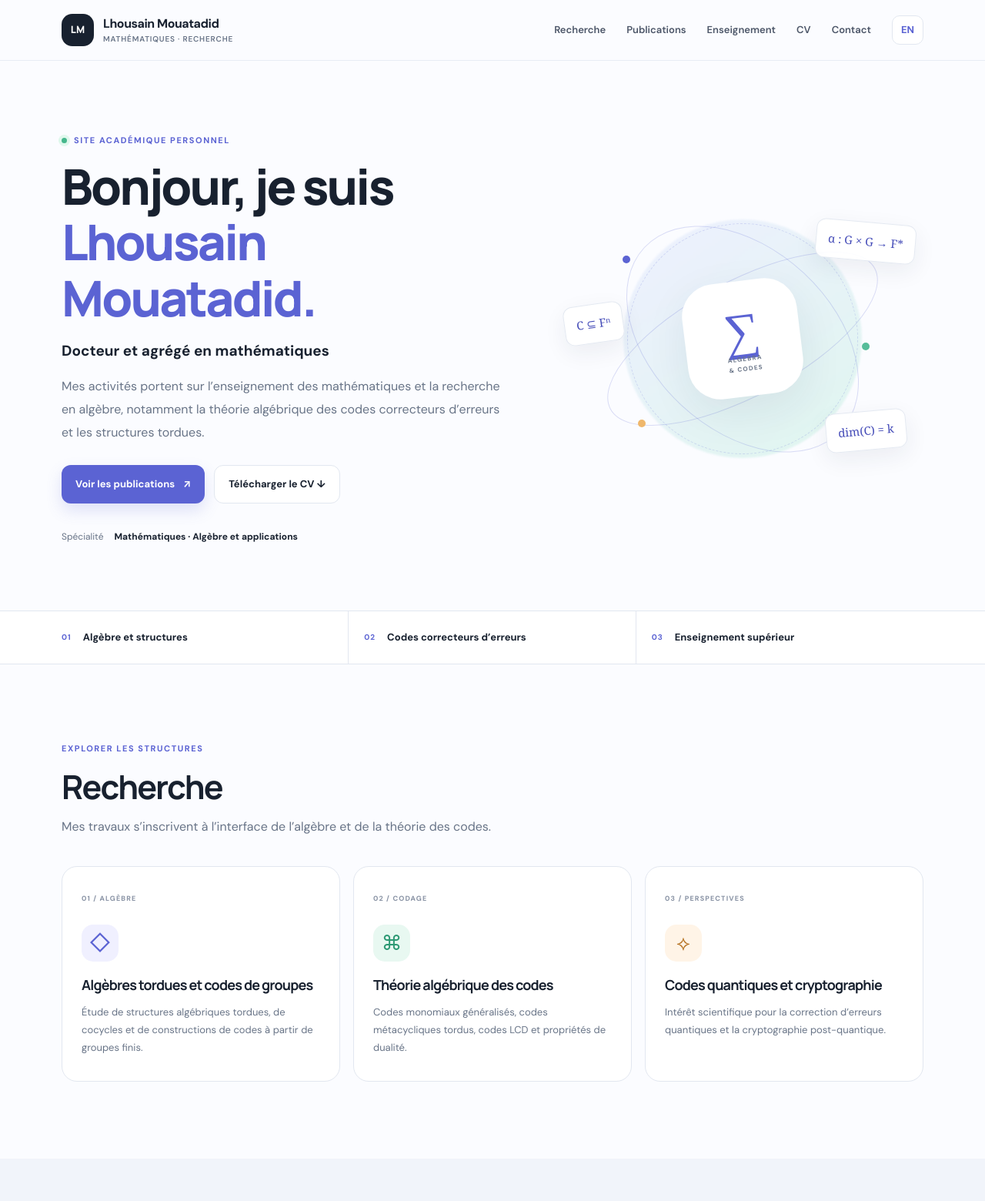
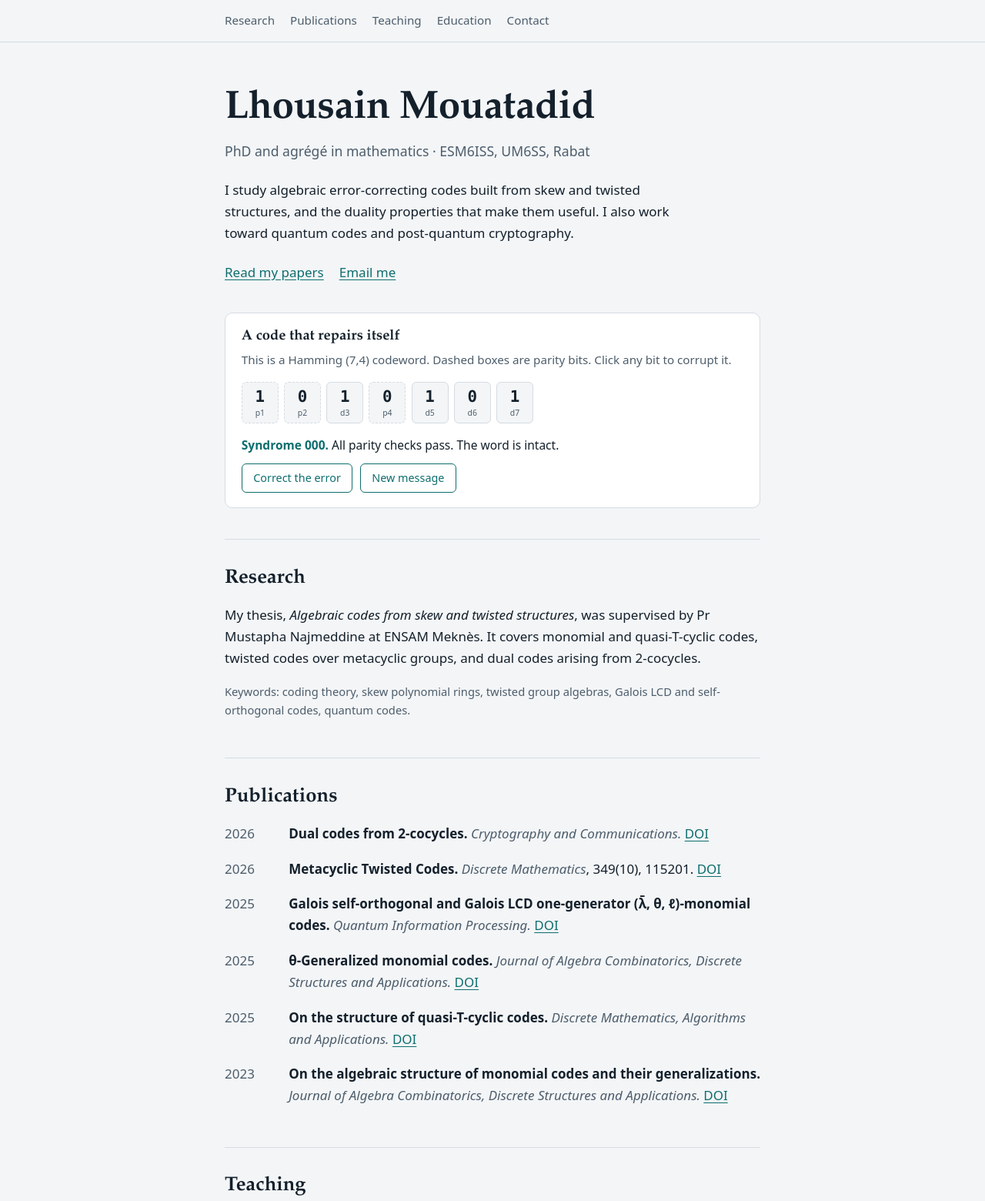
Before and after one commit to LMouatadid/mouatadid.github.com, a plain HTML site: page index.html in a window 1280 px wide. Shown: the top 1560 px of the page at 77% size. Drawn offline with Linux system fonts and the light colour scheme.

Commit message:
Add files via upload

```diff
--- a/index.html
+++ b/index.html
@@ -1,99 +1,179 @@
-<!doctype html>
-<html lang="fr">
+<!DOCTYPE html>
+<html lang="en">
 <head>
-  <meta charset="utf-8">
-  <meta name="viewport" content="width=device-width, initial-scale=1">
-  <meta name="theme-color" content="#f7f8fc">
-  <meta name="description" content="Site académique de Lhousain Mouatadid, docteur et agrégé en mathématiques. Recherche en algèbre et théorie des codes correcteurs d'erreurs.">
-  <title>Lhousain Mouatadid — Mathématiques</title>
-  <link rel="icon" href="assets/favicon.svg" type="image/svg+xml">
-  <link rel="stylesheet" href="styles.css">
-  <script defer src="script.js"></script>
+<meta charset="utf-8">
+<meta name="viewport" content="width=device-width, initial-scale=1">
+<title>Lhousain Mouatadid · Mathematics, coding theory</title>
+<meta name="description" content="Lhousain Mouatadid, PhD and agrégé in mathematics. Research on algebraic codes from skew and twisted structures.">
+<style>
+:root{
+  --bg:#f3f5f7; --ink:#14202b; --muted:#4d5d6b; --line:#d5dce2;
+  --accent:#0f6e6e; --err:#c8321e; --card:#ffffff;
+  color-scheme:light;
+}
+@media (prefers-color-scheme:dark){
+  :root{--bg:#10181f; --ink:#e6edf2; --muted:#9bacb9; --line:#27343f; --accent:#5cc4c0; --err:#ff7a64; --card:#16212a; color-scheme:dark;}
+}
+*{box-sizing:border-box}
+html{scroll-behavior:smooth}
+body{margin:0;background:var(--bg);color:var(--ink);font:17px/1.65 system-ui,-apple-system,"Segoe UI",Roboto,sans-serif}
+a{color:var(--accent);text-underline-offset:3px}
+a:focus-visible,button:focus-visible{outline:3px solid var(--accent);outline-offset:3px}
+.wrap{max-width:46rem;margin:0 auto;padding:0 1.25rem}
+h1,h2,h3{font-family:"Iowan Old Style","Palatino Linotype",Palatino,Georgia,serif;line-height:1.2;margin:0}
+nav{border-bottom:1px solid var(--line)}
+nav .wrap{display:flex;gap:1.25rem;flex-wrap:wrap;padding-top:.9rem;padding-bottom:.9rem;font-size:.95rem}
+nav a{color:var(--muted);text-decoration:none}
+nav a:hover{color:var(--accent)}
+header{padding:3.5rem 0 2.5rem}
+h1{font-size:clamp(2.2rem,6vw,3.2rem);font-weight:600;letter-spacing:-.01em}
+.role{margin:.6rem 0 0;color:var(--muted);font-size:1.1rem}
+.lead{margin:1.4rem 0 0;max-width:38rem}
+.links{display:flex;gap:1.25rem;flex-wrap:wrap;margin-top:1.4rem}
+
+/* Hamming demo */
+.demo{margin-top:2.4rem;background:var(--card);border:1px solid var(--line);border-radius:10px;padding:1.2rem 1.3rem}
+.demo h2{font-size:1.15rem}
+.demo p{margin:.4rem 0 1rem;color:var(--muted);font-size:.95rem}
+.bits{display:flex;gap:.45rem;flex-wrap:wrap}
+.bit{width:3rem;height:3.4rem;border:1.5px solid var(--line);border-radius:6px;background:var(--bg);color:var(--ink);
+  font:600 1.3rem ui-monospace,SFMono-Regular,Menlo,monospace;cursor:pointer;display:flex;flex-direction:column;align-items:center;justify-content:center;line-height:1.1}
+.bit small{font:400 .65rem system-ui,sans-serif;color:var(--muted);margin-top:.15rem}
+.bit.parity{border-style:dashed}
+.bit.bad{border-color:var(--err);color:var(--err);background:color-mix(in srgb,var(--err) 10%,var(--bg))}
+.status{margin:1rem 0 .6rem;min-height:1.6em;font-size:.97rem}
+.status b{color:var(--err)}
+.status.ok b{color:var(--accent)}
+.btns{display:flex;gap:.6rem}
+.btns button{font:inherit;font-size:.9rem;padding:.4rem .9rem;border-radius:6px;border:1px solid var(--accent);background:transparent;color:var(--accent);cursor:pointer}
+.btns button:hover{background:var(--accent);color:var(--bg)}
+
+section{padding:2.2rem 0;border-top:1px solid var(--line)}
+section>h2{font-size:1.6rem;margin-bottom:1.1rem}
+ul.plain{list-style:none;margin:0;padding:0}
+.pub,.row{display:grid;grid-template-columns:4.2rem 1fr;gap:.2rem 1rem;margin-bottom:1.1rem}
+.pub .y,.row .y{color:var(--muted);font-variant-numeric:tabular-nums}
+.pub em,.row em{color:var(--muted)}
+.t{font-weight:600}
+.small{font-size:.92rem;color:var(--muted)}
+footer{padding:2rem 0 3rem;border-top:1px solid var(--line);color:var(--muted);font-size:.9rem}
+@media (max-width:520px){.pub,.row{grid-template-columns:1fr}}
+@media (prefers-reduced-motion:no-preference){.bit{transition:background .15s,border-color .15s}}
+</style>
 </head>
 <body>
-  <a class="skip-link" href="#main" data-i18n="skip">Aller au contenu</a>
-  <header class="site-header">
-    <div class="container nav-wrap">
-      <a class="brand" href="#home" aria-label="Lhousain Mouatadid — accueil"><span class="brand-mark">LM</span><span>Lhousain Mouatadid<span class="brand-sub">Mathématiques · Recherche</span></span></a>
-      <button class="menu-toggle" aria-expanded="false" aria-controls="main-nav"><span></span><span></span><span class="sr-only">Ouvrir le menu</span></button>
-      <nav id="main-nav" class="main-nav" aria-label="Navigation principale">
-        <a href="#research" data-i18n="navResearch">Recherche</a>
-        <a href="#publications" data-i18n="navPublications">Publications</a>
-        <a href="#teaching" data-i18n="navTeaching">Enseignement</a>
-        <a href="#cv" data-i18n="navCV">CV</a>
-        <a href="#contact" data-i18n="navContact">Contact</a>
-        <button id="language-toggle" class="language-toggle" type="button" aria-label="Switch to English">EN</button>
-      </nav>
-    </div>
-  </header>
+<nav><div class="wrap">
+  <a href="#research">Research</a><a href="#publications">Publications</a><a href="#teaching">Teaching</a><a href="#education">Education</a><a href="#contact">Contact</a>
+</div></nav>
 
-  <main id="main">
-    <section id="home" class="hero section-pad">
-      <div class="container hero-grid">
-        <div class="hero-copy">
-          <p class="eyebrow"><span class="status-dot"></span><span data-i18n="eyebrow">Site académique personnel</span></p>
-          <h1><span data-i18n="hello">Bonjour, je suis</span><br><span class="name">Lhousain Mouatadid.</span></h1>
-          <p class="hero-title" data-i18n="role">Docteur et agrégé en mathématiques</p>
-          <p class="hero-intro" data-i18n="intro">Mes activités portent sur l’enseignement des mathématiques et la recherche en algèbre, notamment la théorie algébrique des codes correcteurs d’erreurs et les structures tordues.</p>
-          <div class="hero-actions">
-            <a class="button button-primary" href="#publications" data-i18n="viewPubs">Voir les publications <span aria-hidden="true">↗</span></a>
-            <a class="button button-secondary" href="documents/CV_Lhousain_Mouatadid.pdf" download data-i18n="downloadCV">Télécharger le CV ↓</a>
-          </div>
-          <div class="hero-meta"><span data-i18n="specialtyLabel">Spécialité</span><strong data-i18n="specialty">Mathématiques · Algèbre et applications</strong></div>
-        </div>
-        <div class="hero-art" aria-label="Illustration mathématique abstraite" role="img">
-          <div class="orbit orbit-one"></div><div class="orbit orbit-two"></div><div class="orbit orbit-three"></div>
-          <div class="formula formula-one">α : G × G → F*</div>
-          <div class="formula formula-two">C ⊆ Fⁿ</div>
-          <div class="formula formula-three">dim(C) = k</div>
-          <div class="hero-core"><span>∑</span><small>ALGEBRA<br>& CODES</small></div>
-          <span class="art-dot dot-a"></span><span class="art-dot dot-b"></span><span class="art-dot dot-c"></span>
-        </div>
-      </div>
-    </section>
+<main class="wrap">
+<header>
+  <h1>Lhousain Mouatadid</h1>
+  <p class="role">PhD and agrégé in mathematics · ESM6ISS, UM6SS, Rabat</p>
+  <p class="lead">I study algebraic error-correcting codes built from skew and twisted structures, and the duality properties that make them useful. I also work toward quantum codes and post-quantum cryptography.</p>
+  <div class="links">
+    <a href="#publications">Read my papers</a>
+    <a href="mailto:lhousain.mouatadid@gmail.com">Email me</a>
+    <!-- <a href="https://orcid.org/XXXX-XXXX-XXXX-XXXX">ORCID</a> -->
+    <!-- <a href="https://scholar.google.com/citations?user=XXXX">Google Scholar</a> -->
+  </div>
 
-    <section class="quick-facts"><div class="container facts-grid">
-      <div><span class="fact-number">01</span><span data-i18n="fact1">Algèbre et structures</span></div>
-      <div><span class="fact-number">02</span><span data-i18n="fact2">Codes correcteurs d’erreurs</span></div>
-      <div><span class="fact-number">03</span><span data-i18n="fact3">Enseignement supérieur</span></div>
-    </div></section>
+  <div class="demo" aria-labelledby="demo-title">
+    <h2 id="demo-title">A code that repairs itself</h2>
+    <p>This is a Hamming (7,4) codeword. Dashed boxes are parity bits. Click any bit to corrupt it.</p>
+    <div class="bits" id="bits" role="group" aria-label="Codeword bits"></div>
+    <div class="status" id="status" aria-live="polite"></div>
+    <div class="btns"><button id="fix" type="button">Correct the error</button><button id="reset" type="button">New message</button></div>
+  </div>
+</header>
 
-    <section id="research" class="section-pad"><div class="container">
-      <div class="section-heading"><p class="eyebrow" data-i18n="researchEyebrow">Explorer les structures</p><h2 data-i18n="researchTitle">Recherche</h2><p class="section-lead" data-i18n="researchLead">Mes travaux s’inscrivent à l’interface de l’algèbre et de la théorie des codes.</p></div>
-      <div class="research-grid">
-        <article class="research-card"><span class="card-index">01 / ALGÈBRE</span><div class="card-icon">◇</div><h3 data-i18n="r1Title">Algèbres tordues et codes de groupes</h3><p data-i18n="r1Text">Étude de structures algébriques tordues, de cocycles et de constructions de codes à partir de groupes finis.</p></article>
-        <article class="research-card"><span class="card-index">02 / CODAGE</span><div class="card-icon">⌘</div><h3 data-i18n="r2Title">Théorie algébrique des codes</h3><p data-i18n="r2Text">Codes monomiaux généralisés, codes métacycliques tordus, codes LCD et propriétés de dualité.</p></article>
-        <article class="research-card"><span class="card-index">03 / PERSPECTIVES</span><div class="card-icon">⟡</div><h3 data-i18n="r3Title">Codes quantiques et cryptographie</h3><p data-i18n="r3Text">Intérêt scientifique pour la correction d’erreurs quantiques et la cryptographie post-quantique.</p></article>
-      </div>
-    </div></section>
+<section id="research">
+  <h2>Research</h2>
+  <p>My thesis, <em>Algebraic codes from skew and twisted structures</em>, was supervised by Pr Mustapha Najmeddine at ENSAM Meknès. It covers monomial and quasi-T-cyclic codes, twisted codes over metacyclic groups, and dual codes arising from 2-cocycles.</p>
+  <p class="small">Keywords: coding theory, skew polynomial rings, twisted group algebras, Galois LCD and self-orthogonal codes, quantum codes.</p>
+</section>
 
-    <section id="publications" class="section-pad section-tint"><div class="container">
-      <div class="section-heading heading-row"><div><p class="eyebrow" data-i18n="pubEyebrow">Articles scientifiques</p><h2 data-i18n="pubTitle">Publications sélectionnées</h2></div><span class="heading-note" data-i18n="pubNote">DOI et pages éditeur</span></div>
-      <div class="publication-list">
-        <article class="publication"><div class="pub-year">2026</div><div class="pub-body"><h3>Metacyclic Twisted Codes</h3><p class="pub-authors">L. Mouatadid, O. Kabbouch, H. Ou-azzou, M. Najmeddine</p><p class="pub-journal"><em>Discrete Mathematics</em>, vol. 349, no. 10, article 115201.</p><a class="text-link" href="https://doi.org/10.1016/j.disc.2026.115201" target="_blank" rel="noopener noreferrer">DOI : 10.1016/j.disc.2026.115201 <span aria-hidden="true">↗</span></a></div></article>
-        <article class="publication"><div class="pub-year">2026</div><div class="pub-body"><h3>Dual codes from 2-cocycles</h3><p class="pub-journal"><em>Cryptography and Communications</em>.</p><a class="text-link" href="https://doi.org/10.1007/s12095-026-00924-9" target="_blank" rel="noopener noreferrer">DOI : 10.1007/s12095-026-00924-9 <span aria-hidden="true">↗</span></a></div></article>
-        <article class="publication"><div class="pub-year">2025</div><div class="pub-body"><h3>Galois self-orthogonal and Galois LCD one-generator (λ̄, θ, ℓ)-monomial codes</h3><p class="pub-journal"><em>Quantum Information Processing</em>.</p><a class="text-link" href="https://doi.org/10.1007/s11128-025-04967-4" target="_blank" rel="noopener noreferrer">DOI : 10.1007/s11128-025-04967-4 <span aria-hidden="true">↗</span></a></div></article>
-        <article class="publication"><div class="pub-year">2025</div><div class="pub-body"><h3>θ-Generalized monomial codes</h3><p class="pub-journal"><em>Journal of Algebra Combinatorics, Discrete Structures and Applications</em>.</p><a class="text-link" href="https://doi.org/10.13069/jacodesmath.v12i2.326" target="_blank" rel="noopener noreferrer">DOI : 10.13069/jacodesmath.v12i2.326 <span aria-hidden="true">↗</span></a></div></article>
-        <article class="publication"><div class="pub-year">2025</div><div class="pub-body"><h3>On the structure of quasi-T-cyclic codes</h3><p class="pub-journal"><em>Discrete Mathematics, Algorithms and Applications</em>.</p><a class="text-link" href="https://doi.org/10.1142/S1793830924500691" target="_blank" rel="noopener noreferrer">DOI : 10.1142/S1793830924500691 <span aria-hidden="true">↗</span></a></div></article>
-        <article class="publication"><div class="pub-year">2023</div><div class="pub-body"><h3>On the algebraic structure of monomial codes and their generalizations</h3><p class="pub-journal"><em>Journal of Algebra Combinatorics, Discrete Structures and Applications</em>.</p><a class="text-link" href="https://doi.org/10.13069/jacodesmath.v10i3.247" target="_blank" rel="noopener noreferrer">DOI : 10.13069/jacodesmath.v10i3.247 <span aria-hidden="true">↗</span></a></div></article>
-      </div>
-      <p class="small-note" data-i18n="pubVerify">Les références sont reprises du CV fourni. Vérifiez les métadonnées finales (auteurs, année, volume et pages) auprès des éditeurs avant une utilisation officielle.</p>
-    </div></section>
+<section id="publications">
+  <h2>Publications</h2>
+  <ul class="plain">
+    <li class="pub"><span class="y">2026</span><span><span class="t">Dual codes from 2-cocycles.</span> <em>Cryptography and Communications.</em> <a href="https://doi.org/10.1007/s12095-026-00924-9">DOI</a></span></li>
+    <li class="pub"><span class="y">2026</span><span><span class="t">Metacyclic Twisted Codes.</span> <em>Discrete Mathematics</em>, 349(10), 115201. <a href="https://doi.org/10.1016/j.disc.2026.115201">DOI</a></span></li>
+    <li class="pub"><span class="y">2025</span><span><span class="t">Galois self-orthogonal and Galois LCD one-generator (λ̄, θ, ℓ)-monomial codes.</span> <em>Quantum Information Processing.</em> <a href="https://doi.org/10.1007/s11128-025-04967-4">DOI</a></span></li>
+    <li class="pub"><span class="y">2025</span><span><span class="t">θ-Generalized monomial codes.</span> <em>Journal of Algebra Combinatorics, Discrete Structures and Applications.</em> <a href="https://doi.org/10.13069/jacodesmath.v12i2.326">DOI</a></span></li>
+    <li class="pub"><span class="y">2025</span><span><span class="t">On the structure of quasi-T-cyclic codes.</span> <em>Discrete Mathematics, Algorithms and Applications.</em> <a href="https://doi.org/10.1142/S1793830924500691">DOI</a></span></li>
+    <li class="pub"><span class="y">2023</span><span><span class="t">On the algebraic structure of monomial codes and their generalizations.</span> <em>Journal of Algebra Combinatorics, Discrete Structures and Applications.</em> <a href="https://doi.org/10.13069/jacodesmath.v10i3.247">DOI</a></span></li>
+  </ul>
+</section>
 
-    <section id="teaching" class="section-pad"><div class="container">
-      <div class="section-heading"><p class="eyebrow" data-i18n="teachEyebrow">Transmission des mathématiques</p><h2 data-i18n="teachTitle">Enseignement</h2><p class="section-lead" data-i18n="teachLead">Enseignement en classes préparatoires et dans l’enseignement supérieur.</p></div>
-      <div class="timeline">
-        <article class="timeline-item"><div class="timeline-date">2025 — …</div><div class="timeline-content"><h3 data-i18n="teach1Title">Université Mohammed VI des Sciences et de la Santé (UM6SS)</h3><p data-i18n="teach1Role">Enseignant de mathématiques · Classes préparatoires intégrées</p><p data-i18n="teach1Text">Algèbre, analyse, analyse numérique et probabilités. École Supérieure Mohammed VI d’Ingénieurs en Sciences de la Santé (ESM6ISS).</p></div></article>
-        <article class="timeline-item"><div class="timeline-date">2019 — 2025</div><div class="timeline-content"><h3 data-i18n="teach2Title">Classes préparatoires aux grandes écoles (CPGE)</h3><p data-i18n="teach2Role">Professeur agrégé de mathématiques · Errachidia, Maroc</p><p data-i18n="teach2Text">Enseignement en première année MPSI, puis en deuxième année MP, et préparation des étudiants aux concours des grandes écoles d’ingénieurs.</p></div></article>
-        <article class="timeline-item"><div class="timeline-date">2018</div><div class="timeline-content"><h3 data-i18n="teach3Title">École Nationale Supérieure d’Arts et Métiers (ENSAM)</h3><p data-i18n="teach3Role">Enseignant vacataire · Meknès, Maroc</p><p data-i18n="teach3Text">Travaux dirigés de fonctions réelles, courbes paramétrées et topologie de ℝⁿ.</p></div></article>
-      </div>
-      <div class="resource-callout"><div><span class="resource-symbol">∫</span><div><h3 data-i18n="resourcesTitle">Ressources pédagogiques</h3><p data-i18n="resourcesText">Des supports de cours et feuilles de TD pourront être ajoutés ici au fil du temps.</p></div></div><span class="coming-soon" data-i18n="comingSoon">À compléter</span></div>
-    </div></section>
+<section id="teaching">
+  <h2>Teaching</h2>
+  <ul class="plain">
+    <li class="row"><span class="y">2025–</span><span><span class="t">ESM6ISS, UM6SS, Rabat.</span> Algebra, analysis, numerical analysis and probability in integrated preparatory classes.</span></li>
+    <li class="row"><span class="y">2019–25</span><span><span class="t">CPGE, Errachidia.</span> MPSI and MP classes, preparing students for the written and oral exams of the engineering school competitions.</span></li>
+    <li class="row"><span class="y">2018</span><span><span class="t">ENSAM, Meknès.</span> Tutorials on real functions, parametrized curves and the topology of ℝⁿ.</span></li>
+    <li class="row"><span class="y">2021–23</span><span><span class="t">CNC oral examiner</span> at ENSMR (2021), EHTP (2022) and EMI (2023).</span></li>
+  </ul>
+</section>
 
-    <section id="cv" class="cv-band"><div class="container cv-band-inner"><div><p class="eyebrow" data-i18n="cvEyebrow">Parcours académique</p><h2 data-i18n="cvTitle">Consulter mon CV</h2><p data-i18n="cvText">Formation, expérience d’enseignement, publications et compétences dans un document PDF.</p></div><a class="button button-light" href="documents/CV_Lhousain_Mouatadid.pdf" download><span data-i18n="downloadCV">Télécharger le CV</span> <span aria-hidden="true">↓</span></a></div></section>
+<section id="education">
+  <h2>Education</h2>
+  <ul class="plain">
+    <li class="row"><span class="y">2021–26</span><span><span class="t">PhD in mathematics,</span> ENSAM, Université Moulay Ismaïl, Meknès.</span></li>
+    <li class="row"><span class="y">2019</span><span><span class="t">Agrégation de mathématiques,</span> national competition, Morocco.</span></li>
+    <li class="row"><span class="y">2015–17</span><span><span class="t">MSc in pure mathematics,</span> Faculté des sciences, Meknès. Thesis on Lie groups, symmetry and invariance, supervised by Pr El Hassan El Kinani.</span></li>
+    <li class="row"><span class="y">2011–15</span><span><span class="t">BSc in pure mathematics,</span> Faculté des sciences, Meknès. Thesis on the zero-divisor graph of a commutative ring, supervised by Pr Samir Bouchiba.</span></li>
+  </ul>
+  <p class="small">Tools: Python, SageMath, MAGMA. Languages: Arabic, French, English.</p>
+</section>
 
-    <section id="contact" class="section-pad"><div class="container contact-grid"><div><p class="eyebrow" data-i18n="contactEyebrow">Échange académique</p><h2 data-i18n="contactTitle">Contact</h2><p class="section-lead" data-i18n="contactText">Pour toute question concernant mes travaux, une collaboration scientifique ou l’enseignement des mathématiques, vous pouvez me contacter par courriel.</p></div><div class="contact-card"><span class="contact-label" data-i18n="emailLabel">Courriel</span><a class="email-link" href="mailto:lhousain.mouatadid@gmail.com">lhousain.mouatadid@gmail.com <span aria-hidden="true">↗</span></a><p class="contact-hint" data-i18n="profilesHint">Les liens ORCID, Google Scholar et autres profils scientifiques seront ajoutés lorsqu’ils seront confirmés.</p></div></div></section>
-  </main>
-  <footer class="site-footer"><div class="container footer-inner"><a class="footer-brand" href="#home">LM<span>.</span></a><p>© <span id="year"></span> Lhousain Mouatadid</p><a href="#home" class="back-top" data-i18n="backTop">Retour en haut ↑</a></div></footer>
+<section id="contact">
+  <h2>Contact</h2>
+  <p><a href="mailto:lhousain.mouatadid@gmail.com">lhousain.mouatadid@gmail.com</a><br>Rabat–Salé, Morocco</p>
+</section>
+</main>
+
+<footer><div class="wrap">© <span id="yr">2026</span> Lhousain Mouatadid</div></footer>
+
+<script>
+// Hamming (7,4): positions 1..7, parity bits at 1, 2, 4.
+const box=document.getElementById('bits'), st=document.getElementById('status');
+let word=[], sent=[];
+function encode(d){ // d = [d3,d5,d6,d7]
+  const [a,b,c,e]=d, w=[0,0,a,0,b,c,e];
+  w[0]=a^b^e; w[1]=a^c^e; w[3]=b^c^e; return w;
+}
+function syndrome(w){
+  let s=0; for(let p=1;p<=7;p++) if(w[p-1]) s^=p; return s;
+}
+function fresh(){
+  const d=[0,0,0,0].map(()=>Math.random()<.5?1:0);
+  sent=encode(d); word=sent.slice(); draw();
+}
+function draw(){
+  box.innerHTML='';
+  word.forEach((v,i)=>{
+    const p=i+1, isP=(p&(p-1))===0, bad=v!==sent[i];
+    const b=document.createElement('button');
+    b.type='button'; b.className='bit'+(isP?' parity':'')+(bad?' bad':'');
+    b.setAttribute('aria-label',(isP?'Parity':'Data')+' bit '+p+', value '+v+(bad?', corrupted':''));
+    b.innerHTML=v+'<small>'+(isP?'p':'d')+p+'</small>';
+    b.onclick=()=>{word[i]^=1;draw()};
+    box.appendChild(b);
+  });
+  const s=syndrome(word);
+  if(s===0){
+    const same=word.every((v,i)=>v===sent[i]);
+    st.className='status ok';
+    st.innerHTML=same?'<b>Syndrome 000.</b> All parity checks pass. The word is intact.':'<b>Syndrome 000.</b> Several bits changed, so the checks pass but the word is a different codeword.';
+  } else {
+    st.className='status';
+    st.innerHTML='<b>Syndrome '+s.toString(2).padStart(3,'0')+'.</b> The checks point to bit '+s+'.';
+  }
+}
+document.getElementById('fix').onclick=()=>{const s=syndrome(word); if(s){word[s-1]^=1; draw();}};
+document.getElementById('reset').onclick=fresh;
+document.getElementById('yr').textContent=new Date().getFullYear();
+fresh();
+</script>
 </body>
 </html>
```
